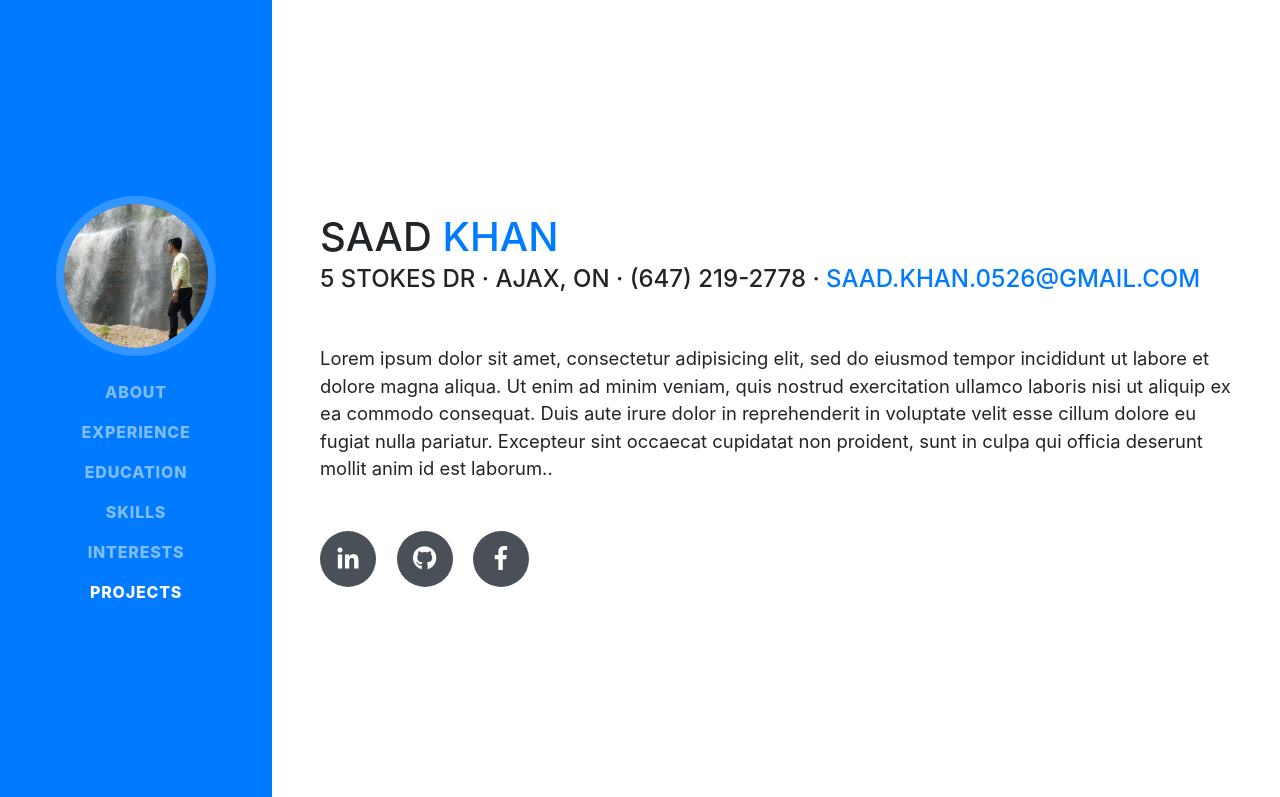
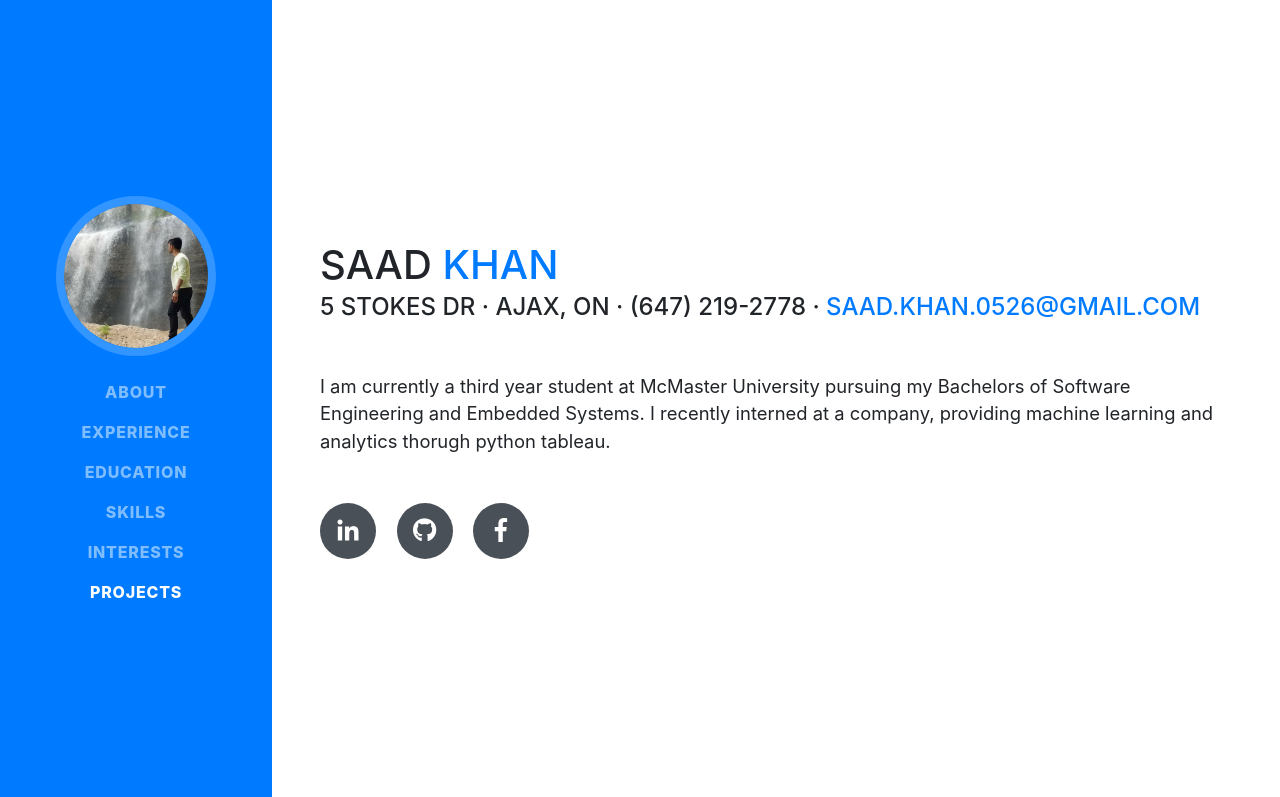
Before and after one commit to Khan-Saad/Khan-Saad.github.io, a website with bundled scripts: page index.html in a window 1280 px wide. Shown: the top 797 px of the page. Built offline with nearby package versions, Linux system fonts and the light colour scheme; a web font is replaced by a local one.

Commit message:
Changing intro blurb

```diff
--- a/index.html
+++ b/index.html
@@ -69,12 +69,7 @@
           <div class="subheading mb-5">5 Stokes Dr · Ajax, ON · (647) 219-2778 ·
             <a href="mailto:saad.khan.0526@gmail.com">saad.khan.0526@gmail.com</a>
           </div>
-          <p class="lead mb-5">Lorem ipsum dolor sit amet, consectetur adipisicing elit, sed do eiusmod
-          tempor incididunt ut labore et dolore magna aliqua. Ut enim ad minim veniam,
-          quis nostrud exercitation ullamco laboris nisi ut aliquip ex ea commodo
-          consequat. Duis aute irure dolor in reprehenderit in voluptate velit esse
-          cillum dolore eu fugiat nulla pariatur. Excepteur sint occaecat cupidatat non
-          proident, sunt in culpa qui officia deserunt mollit anim id est laborum..</p>
+          <p class="lead mb-5">I am currently a third year student at McMaster University pursuing my Bachelors of Software Engineering and Embedded Systems. I recently interned at a company, providing machine learning and analytics thorugh python tableau. </p>
           <div class="social-icons">
             <a href="https://www.linkedin.com/in/saad-khan0526/">
               <i class="fab fa-linkedin-in"></i>
```
